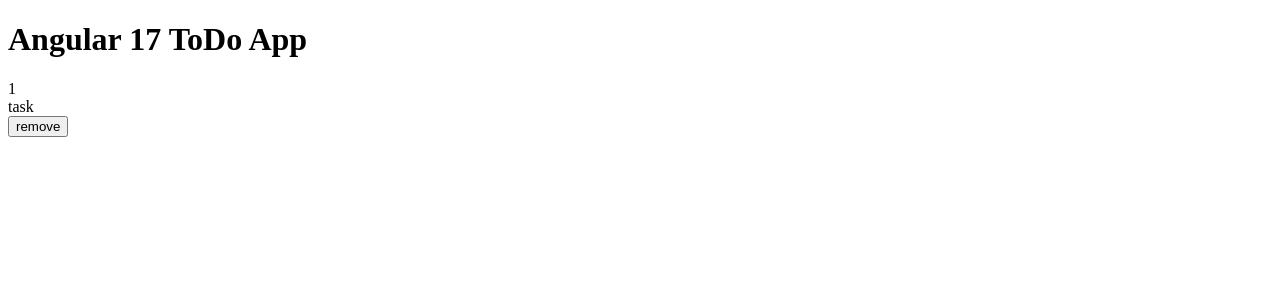
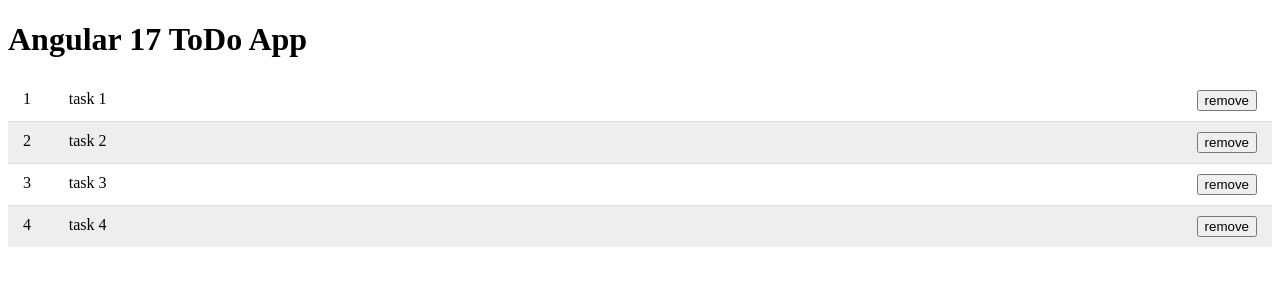
Before and after one commit to OliverKuhnNbg/angular-typescript-starter-tutorial, an Angular app in the folder angular-starter-tutorial/: page / in a window 1280 px wide. Shown: the top 300 px of the page. Built offline with nearby package versions, Linux system fonts and the light colour scheme.

Commit message:
show todo list

```diff
--- a/angular-starter-tutorial/src/app/components/todo/todo.component.html
+++ b/angular-starter-tutorial/src/app/components/todo/todo.component.html
@@ -1,7 +1,9 @@
-<div class="todo-entrys">
-    <div class="todo-entry">
-        <div class="id">1</div>
-        <div class="content">task </div>
-        <button class="delete">remove</button>
-    </div>
+<div class="todos" >
+    @for (todo of todos; track $index) {
+        <div class="todo">
+            <div class="id">{{ $index+1 }}</div>
+            <div class="content">{{ todo.content }}</div>
+            <button class="delete">remove</button>
+        </div>
+    }
 </div>
--- a/angular-starter-tutorial/src/app/components/todo/todo.component.scss
+++ b/angular-starter-tutorial/src/app/components/todo/todo.component.scss
@@ -0,0 +1,56 @@
+.todo {
+	display: flex;
+	padding: 10px 15px;
+	background-color: #FFF;
+	border-bottom: 1px solid #DDD;
+}
+
+.todo:nth-child(even) {
+	background-color: #EEE;
+}
+
+.todo:last-of-type {
+	border-bottom: 0;
+}
+
+.todo .id {
+	flex: 1 1 50px;
+}
+
+.todo .content {
+	flex: 1 1 100%;
+}
+
+.todo.done .content {
+	text-decoration: line-through;
+}
+
+.todo-input {
+	display: block;
+	width: 100%;
+	padding: 10px 15px;
+	appearance: none;
+	border: none;
+	background-color: #F3F3F3;
+	margin-top: 15px;
+	font-size: 20px;
+	outline: none;
+}
+
+.todo-submit {
+	display: block;
+	width: 100%;
+	max-width: 200px;
+	appearance: none;
+	border: none;
+	outline: none;
+	background: none;
+
+	background-color: #4beb0c;
+	color: #FFF;
+	margin: 15px auto;
+
+	padding: 10px 15px;
+	font-size: 18px;
+	font-weight: 700;
+}
--- a/angular-starter-tutorial/src/app/components/todo/todo.component.ts
+++ b/angular-starter-tutorial/src/app/components/todo/todo.component.ts
@@ -25,6 +25,10 @@
         content: "task 3",
         completed: true
       },
+      {
+        content: "task 4",
+        completed: true
+      },
     ]
   }
 }
```
